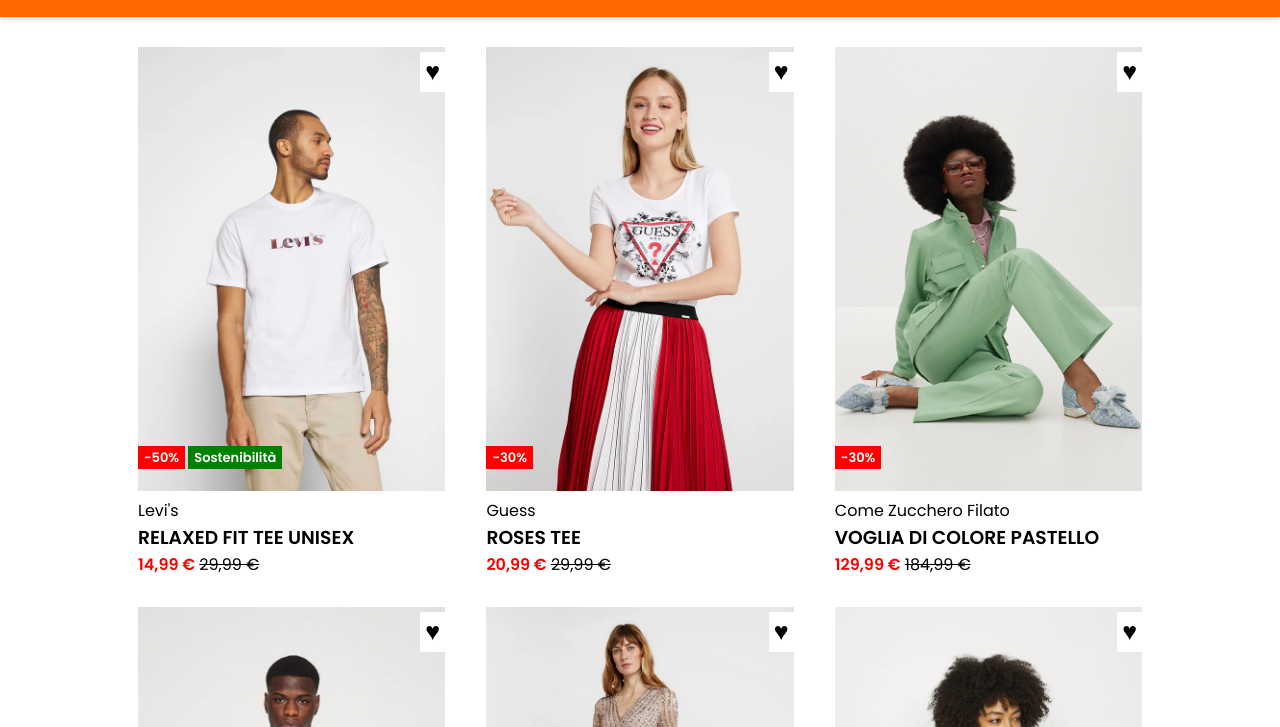
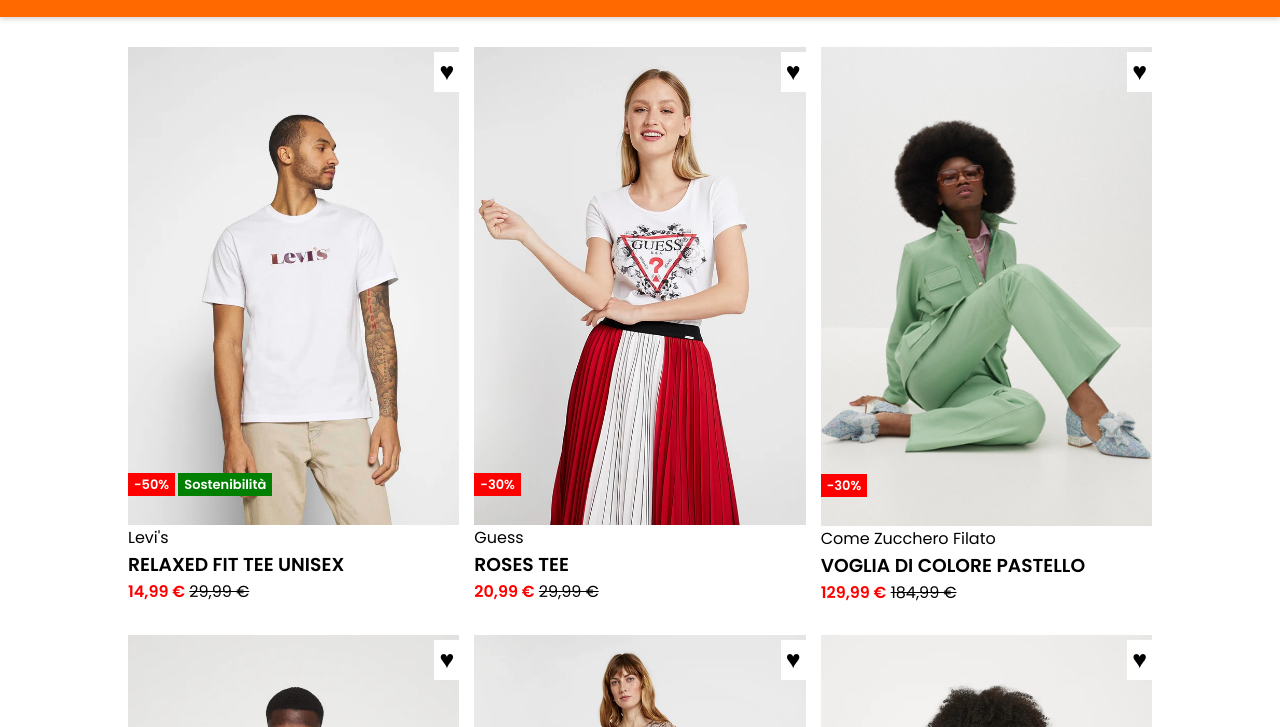
Before and after one commit to LorenzoMegna24/html-css-boolando, a plain HTML site: page index.html in a window 1280 px wide. Shown: the part 73-800 px from the top of the page. Drawn offline with Linux system fonts and the light colour scheme.

Commit message:
Fix cards flex

```diff
--- a/assets/css/style.css
+++ b/assets/css/style.css
@@ -76,12 +76,12 @@
   width: 80%;
 }
 .card{
-  width: 30%;
-  margin: 0 10px;
+  flex-basis: calc(100% / 3 - 10px);
   margin-bottom: 30px;
 }
 .card img{
   width: 100%;
+  display: block;
 }
 .card .img-top {
   display: none;
```
